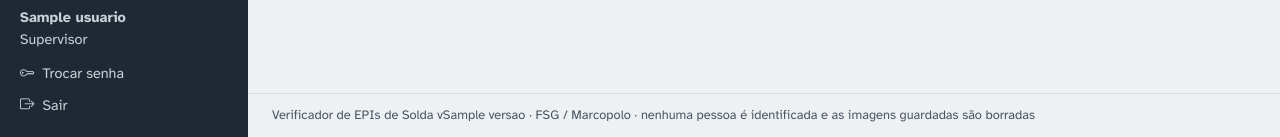
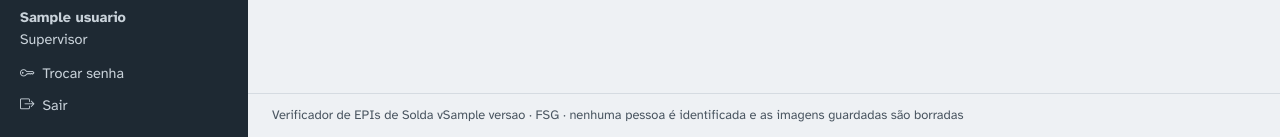
Before and after one commit to leonamat1403/SafeWork, a Python web app: template app/templates/erro.html in a window 1280 px wide. Shown: the part 663-800 px from the top of the page. Run offline with Jinja, Linux system fonts and the light colour scheme; the template is opened without the code that fills it: most values are stand-ins (such as "Sample title", 1, 10 or a date in 2020); some libraries are stand-ins or nearby versions.

Commit message:
Publico-alvo generico: postos fixos ou setores de solda pequenos
Remove a citacao da Marcopolo (sem parceria formal) do README, das telas e
do PDF mensal. Camera a 2-6 m (testado ate 4 m). Posto de validacao na
entrada do setor fica citado so como ideia futura, por sugestao do professor.

Co-Authored-By: Claude Opus 5.5 <noreply@anthropic.com>

```diff
--- a/app/relatorios.py
+++ b/app/relatorios.py
@@ -123,7 +123,7 @@ def gerar_relatorio_mensal(fabrica: sessionmaker[Session], turnos: dict[str, str
     historia = [
         Paragraph("Relatório mensal: uso da máscara de solda", titulo),
         Paragraph(f"{MESES[inicio.month - 1].capitalize()} de {inicio.year} · {nome_posto or 'todos os postos'} · "
-                  f"Verificador de EPIs de Solda – FSG / Marcopolo", subtitulo),
+                  f"Verificador de EPIs de Solda – FSG", subtitulo),
         _tabela(resumo, [12.5 * cm, 4.5 * cm]),
         Paragraph("Ocorrências por dia", secao), _grafico_por_dia(dados["por_dia"]),
         Paragraph("Por turno", secao), _tabela(turnos_linhas, [6.5 * cm, 3.5 * cm, 4 * cm, 3 * cm], numericas=3),
--- a/app/templates/base.html
+++ b/app/templates/base.html
@@ -87,7 +87,7 @@
     </main>
 
     <footer class="rodape">
-      Verificador de EPIs de Solda v{{ versao }} · FSG / Marcopolo · nenhuma pessoa é identificada e as imagens guardadas são borradas
+      Verificador de EPIs de Solda v{{ versao }} · FSG · nenhuma pessoa é identificada e as imagens guardadas são borradas
     </footer>
   </div>
 </div>
--- a/app/templates/base_simples.html
+++ b/app/templates/base_simples.html
@@ -18,7 +18,7 @@
   <div class="login-marca">
     <svg aria-hidden="true"><use href="#icone-mascara"></use></svg>
     <h1>Verificador de EPIs de Solda</h1>
-    <p>Postos de solda · FSG / Marcopolo</p>
+    <p>Postos de solda · FSG</p>
   </div>
   {% block conteudo %}{% endblock %}
   <p class="login-aviso">
```
Also changed, not shown: docs/academico/texto_base.md (+3 -0 lines), README.md, 1 other file.
